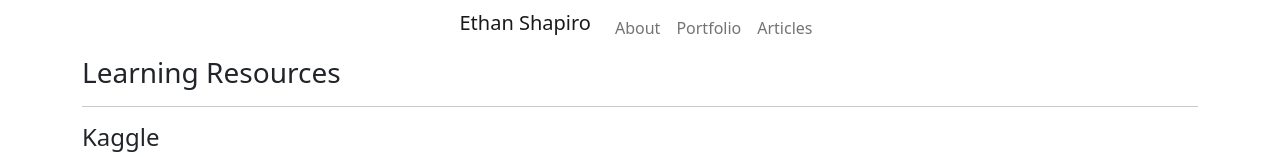
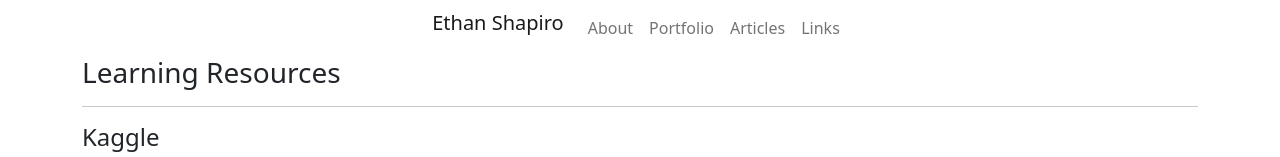
Before and after one commit to Ethan-Shapiro/EthanShapiro.github.io, a plain HTML site: page links.html in a window 1280 px wide. Shown: the top 157 px of the page. Drawn offline with nearby package versions, Linux system fonts and the light colour scheme; grey boxes are pictures that could not be loaded.

Commit message:
added links to navbar

```diff
--- a/links.html
+++ b/links.html
@@ -21,6 +21,7 @@
                     <li class="nav-item"><a class="nav-link" href="about.html">About</a></li>
                     <li class="nav-item"><a class="nav-link" href="#">Portfolio</a></li>
                     <li class="nav-item"><a class="nav-link" href="#">Articles</a></li>
+                    <li class="nav-item"><a class="nav-link" href="links.html">Links</a></li>
                 </ul>
             </div>
         </div>
@@ -57,7 +58,8 @@
                 <p>
                     One of my favorite resources to learn how the math behind various data science tools is StatQuest.
                     He takes hard to understand concepts like neural networks, probability theory, various machine
-                    learning algorithms, and a lot more. It's vitally important to understand the math behind the algorithms
+                    learning algorithms, and a lot more. It's vitally important to understand the math behind the
+                    algorithms
                     you're using, so if you think you are lacking in that sense, this is a great place to start.
                 </p>
             </div>
```
Also changed, not shown: about.html (+1 -0 lines), index.html (+1 -0 lines).
